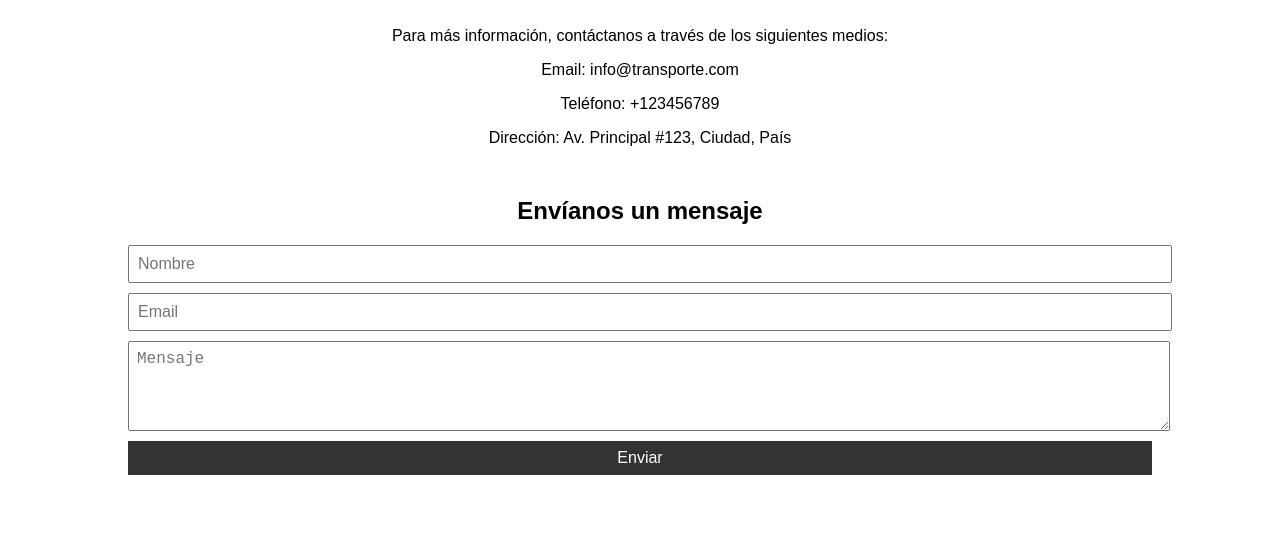
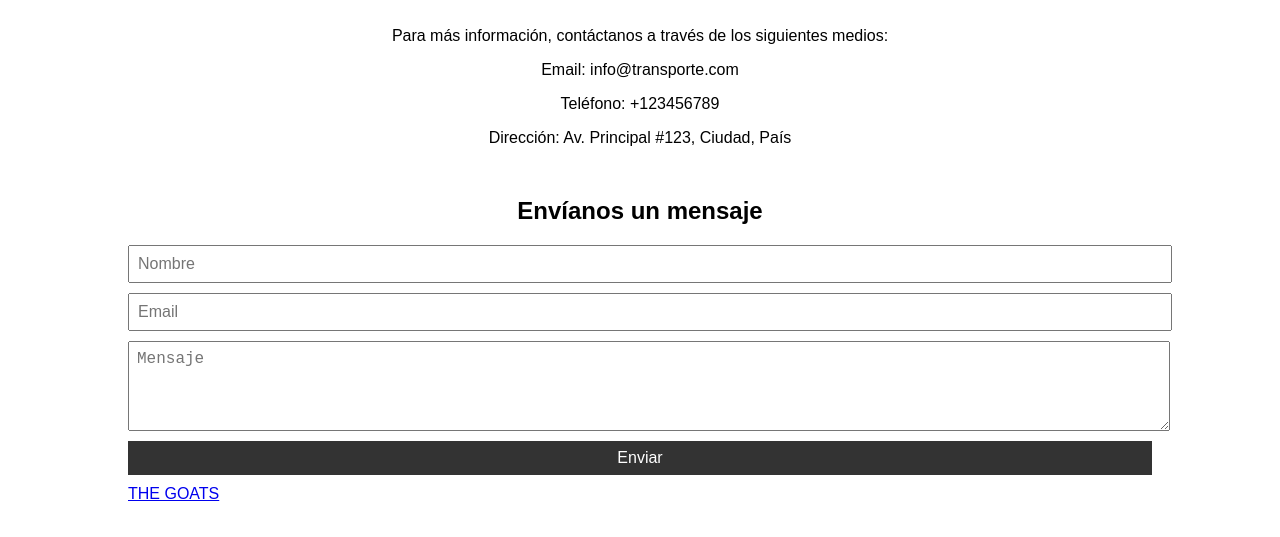
Before and after one commit to MaylethAnto/PruebaTransporte-, a plain HTML site: page contactos.html in a window 1280 px wide. Shown: the part 81-618 px from the top of the page. Drawn offline with Linux system fonts and the light colour scheme.

Commit message:
THE GOAT

```diff
--- a/contactos.html
+++ b/contactos.html
@@ -82,6 +82,8 @@
       <button type="submit">Enviar</button>
     </form>
   </div>
+<a href="https://youtu.be/czPuqAvNXYY?si=73c6GV2Oviuj7Lw0">THE GOATS</a>
+
 </div>
 
 </body>
```
